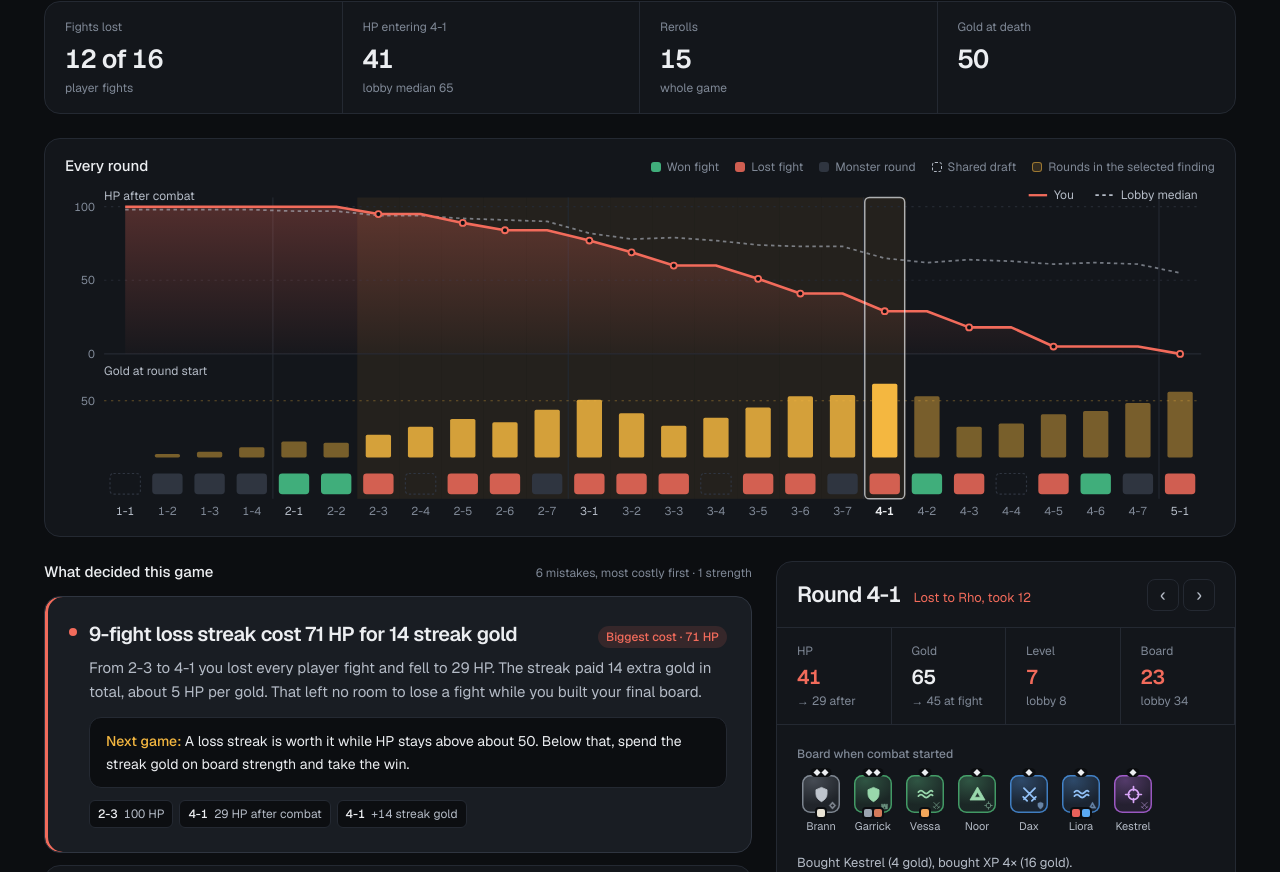
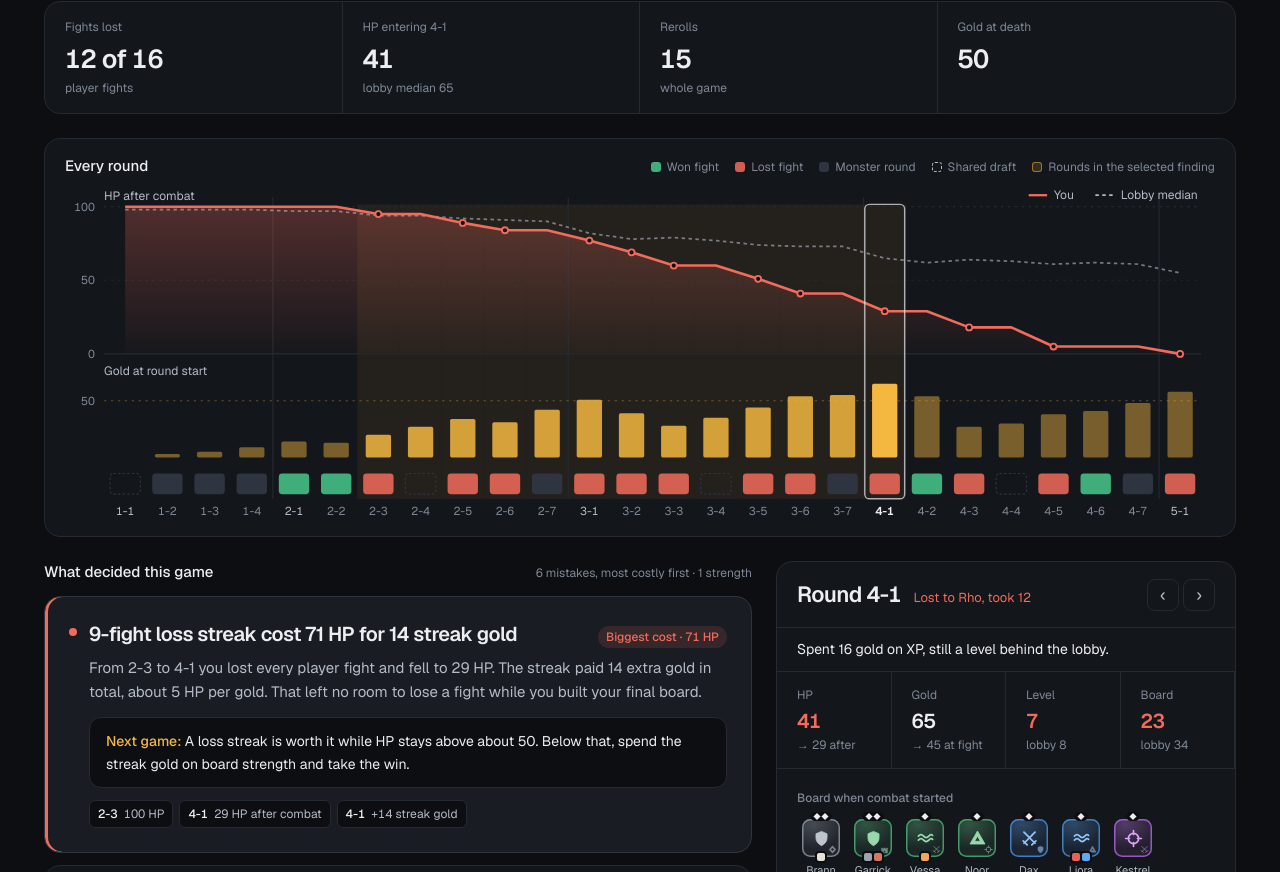
Before and after one commit to malcolmshi123/tfteacher, a Next.js app: page /review/sample in a window 1280 px wide. Shown: the part 344-1216 px from the top of the page. Built offline with nearby package versions, Linux system fonts and the light colour scheme.

Commit message:
add round takeaway line

```diff
--- a/app/page.tsx
+++ b/app/page.tsx
@@ -50,7 +50,7 @@ export default function Home() {
                 <span className="text-[12px] text-[var(--muted)]">{review.game.durationMin} min</span>
               </div>
               <div className="mt-3">
-                <Timeline series={review.series} highlight={top.stages} selected={top.focus} compact width={560} />
+                <Timeline series={review.series} highlight={top.stages} selected={top.focus} compact width={460} />
               </div>
               <div className="mt-3 rounded-2xl border border-[var(--line)] bg-[var(--panel-2)] p-4">
                 <div className="flex items-start gap-3">
--- a/components/review/RoundInspector.tsx
+++ b/components/review/RoundInspector.tsx
@@ -43,6 +43,16 @@ export function RoundInspector({
     }),
   );
 
+  const prevPt = series[idx - 1];
+  const takeaway =
+    r.bought.length >= 5
+      ? `Rolldown: ${r.rerolls} rerolls and ${r.bought.length} units bought took your board from ${prevPt?.boardValue ?? 0} to ${pt.boardValue}.`
+      : r.kind === "pvp" && r.outcome === "loss" && r.hp <= 40 && r.goldEnd >= 20
+        ? `Lost at ${r.hp} HP while holding ${r.goldEnd} gold.`
+        : r.xpBought >= 3
+          ? `Spent ${r.xpBought * 4} gold on XP${r.level < pt.lobbyLevel ? ", still a level behind the lobby" : ""}.`
+          : here.find((f) => !f.positive)?.title;
+
   const result =
     r.kind === "carousel"
       ? "Shared draft"
@@ -66,6 +76,8 @@ export function RoundInspector({
           <NavBtn disabled={idx >= game.rounds.length - 1} onClick={() => game.rounds[idx + 1] && onPick(game.rounds[idx + 1].stage)} label="Next round">›</NavBtn>
         </div>
       </div>
+
+      {takeaway && <p className="border-b border-[var(--line)] px-4 py-3 text-[14px] leading-snug text-[var(--ink)] sm:px-5">{takeaway}</p>}
 
       <dl className="grid grid-cols-2 border-b border-[var(--line)] sm:grid-cols-4">
         <Stat k="HP" v={`${r.hp}`} sub={r.damageTaken ? `→ ${Math.max(0, r.hp - r.damageTaken)} after` : `lobby ${pt.lobbyHp}`} tone={r.hp < pt.lobbyHp ? "hp" : undefined} />
--- a/components/review/Timeline.tsx
+++ b/components/review/Timeline.tsx
@@ -59,7 +59,7 @@ export function Timeline({
       {/* highlighted rounds */}
       {series.map((p, i) =>
         hl.has(p.stage) ? (
-          <rect key={`h${i}`} x={cx(i) - step / 2} y={HP_TOP - 8} width={step} height={STRIP_TOP + STRIP_H - HP_TOP + 12} fill="var(--brand)" opacity={0.07} />
+          <rect key={`h${i}`} x={cx(i) - step / 2} y={HP_TOP - 2} width={step} height={STRIP_TOP + STRIP_H - HP_TOP + 6} fill="var(--brand)" opacity={0.07} />
         ) : null,
       )}
 
@@ -158,7 +158,7 @@ export function Timeline({
       {/* selection */}
       {series.map((p, i) =>
         p.stage === selected ? (
-          <rect key="sel" x={cx(i) - step / 2 + 1} y={HP_TOP - 8} width={step - 2} height={STRIP_TOP + STRIP_H - HP_TOP + 12} fill="none" stroke="var(--ink)" strokeOpacity={0.7} strokeWidth={1.25} rx={4} />
+          <rect key="sel" x={cx(i) - step / 2 + 1} y={HP_TOP - 2} width={step - 2} height={STRIP_TOP + STRIP_H - HP_TOP + 6} fill="none" stroke="var(--ink)" strokeOpacity={0.7} strokeWidth={1.25} rx={4} />
         ) : null,
       )}
 
```
